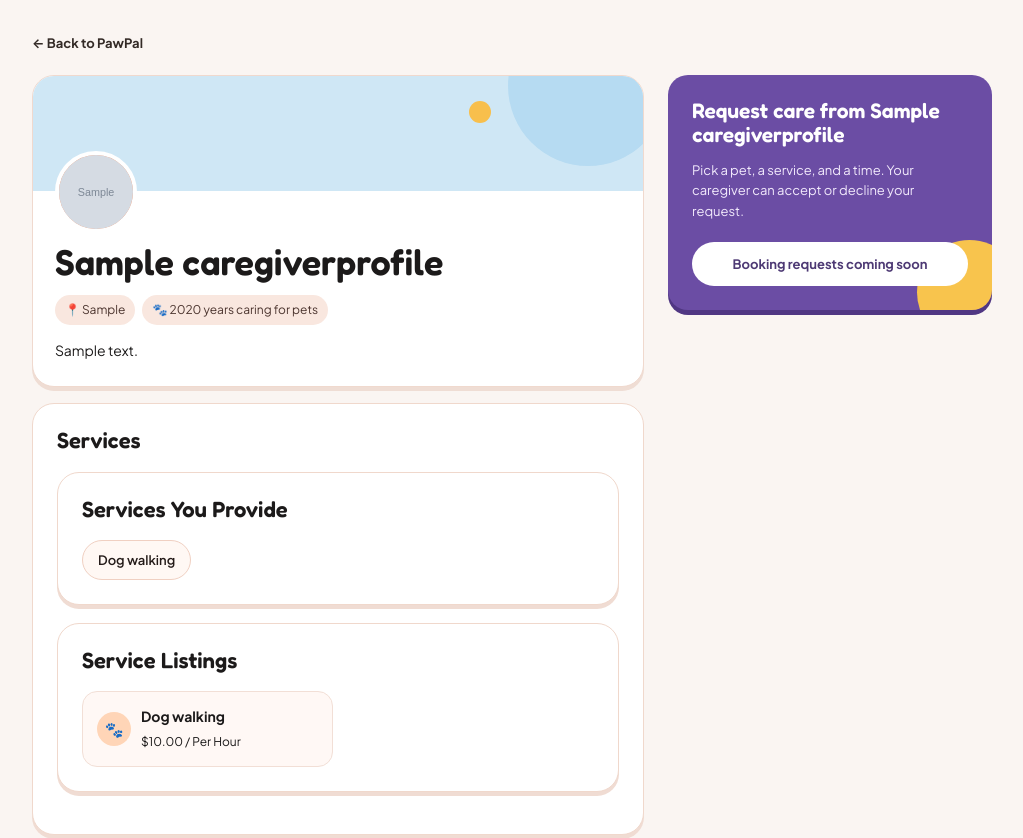
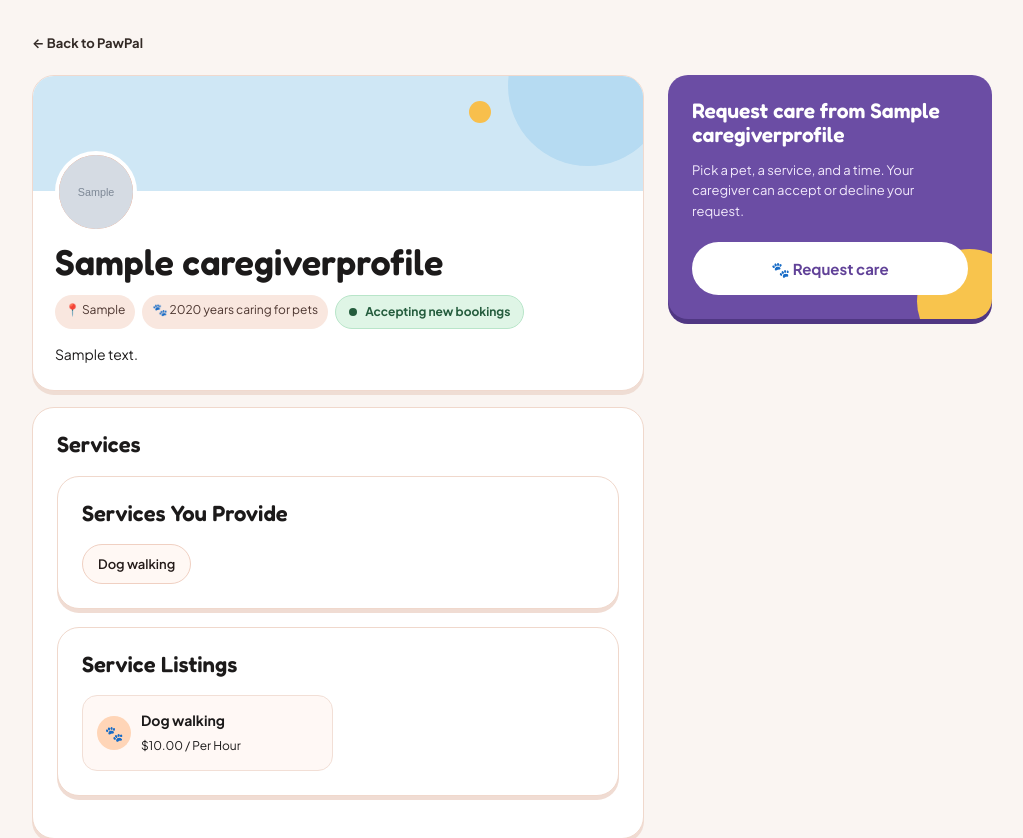
Before and after one commit to MeghanaZagabathuni/team1-mon-fall26, a Django app: page /caregivers/1/ in a window 1280 px wide. Shown: the part 88-926 px from the top of the page, without its empty margins (128-1151 px from the left). Run offline with Django 5.2, Linux system fonts and the light colour scheme; data comes from the database, SQL or seed files in the repository; tables that the repository leaves empty hold one stand-in row (values such as "Sample post"); grey boxes marked "Sample" are stand-in pictures.

Commit message:
Expand pet care options and improve caregiver profiles

```diff
--- a/static/css/style.css
+++ b/static/css/style.css
@@ -1985,3 +1985,34 @@ img.pet-initial-large {
   border-color: var(--line-strong);
   background-color: var(--input-bg);
 }
+
+.caregiver-availability {
+    display: inline-flex;
+    align-items: center;
+    gap: 8px;
+    padding: 7px 13px;
+    border-radius: 999px;
+    font-size: 12px;
+    font-weight: 700;
+    border: 1px solid transparent;
+}
+
+.caregiver-availability.available {
+    background: #dff5e6;
+    color: #245c3d;
+    border-color: #b8e5c9;
+}
+
+.caregiver-availability.unavailable {
+    background: #f8e5df;
+    color: #805042;
+    border-color: #edcfc4;
+}
+
+.availability-dot {
+    width: 8px;
+    height: 8px;
+    flex-shrink: 0;
+    border-radius: 50%;
+    background: currentColor;
+}
--- a/templates/caregivers/profile_detail.html
+++ b/templates/caregivers/profile_detail.html
@@ -21,6 +21,10 @@
   .caregiver-header-info h1 { margin: 0 0 12px; font-size: clamp(26px, 3.4vw, 36px); line-height: 1.15; }
   .caregiver-badges, .caregiver-tags { display: flex; flex-wrap: wrap; gap: 7px; }
   .caregiver-badge { background: #f9e7df; color: #4b342e; border-radius: 99px; padding: 6px 10px; font-size: 12px; }
+  .caregiver-availability { display: inline-flex; align-items: center; gap: 8px; padding: 7px 13px; border-radius: 999px; font-size: 12px; font-weight: 700; white-space: nowrap; }
+  .caregiver-availability.available { background: #dff5e6; color: #245c3d; border: 1px solid #b8e5c9; }
+  .caregiver-availability.unavailable { background: #f8e5df; color: #805042; border: 1px solid #edcfc4; }
+  .availability-dot { display: inline-block; width: 8px; height: 8px; flex-shrink: 0; border-radius: 50%; background: currentColor; }
   .caregiver-intro { margin: 14px 0 0; font-size: 14px; line-height: 1.65; }
   .caregiver-section-body { padding: 21px 22px; }
   .caregiver-section-body h2 { font-size: 20px; margin: 0 0 17px; }
@@ -38,6 +42,12 @@
   .caregiver-booking-placeholder { position: relative; z-index: 1; display: block; border-radius: 99px; padding: 12px 15px; background: white; color: #4d3974; text-align: center; font-weight: 700; font-size: 13px; }
   .caregiver-manage-link { display: inline-block; margin-top: 14px; color: #5c3c84; font-size: 13px; font-weight: 700; }
   @media (max-width: 760px) { .caregiver-public-grid { grid-template-columns: 1fr; } .caregiver-service-grid { grid-template-columns: 1fr; } .caregiver-public { padding-left: 12px; padding-right: 12px; } }
+  .caregiver-booking-button { display: flex; align-items: center; justify-content: center; gap: 12px; width: 100%; box-sizing: border-box; padding: 15px 22px; background: #ffffff; color: #614298; border: 2px solid transparent; border-radius: 999px; font-size: 15px; font-weight: 700; line-height: 1.3; text-decoration: none; cursor: pointer; transition: transform 0.2s ease, background 0.2s ease, box-shadow 0.2s ease; }
+  .caregiver-booking-button:hover { background: #fff3d7; color: #4d327e; text-decoration: none; transform: translateY(-2px); box-shadow: 0 5px 0 rgba(54, 31, 93, 0.2); }
+  .caregiver-booking-button:focus-visible { outline: 3px solid #ffc84d; outline-offset: 3px; }
+  .caregiver-booking-button:active { transform: translateY(0); }
+  .caregiver-booking-card::after { z-index: 0; pointer-events: none; }
+  .caregiver-booking-card > * { position: relative; z-index: 1; }
 </style>
 
 <div class="caregiver-public">
@@ -57,7 +67,20 @@
           <h1>{{ caregiver.name }}</h1>
           <div class="caregiver-badges">
               <span class="caregiver-badge">📍 {{ caregiver.service_area }}</span>
+
               <span class="caregiver-badge">🐾 {{ caregiver.years_of_experience }} year{{ caregiver.years_of_experience|pluralize }} caring for pets</span>
+
+              {% if caregiver.accepting_new_bookings %}
+                  <span class="caregiver-availability available">
+                      <span class="availability-dot"></span>
+                      Accepting new bookings
+                  </span>
+              {% else %}
+                  <span class="caregiver-availability unavailable">
+                      <span class="availability-dot"></span>
+                      Taking a little paws 🐾
+                  </span>
+              {% endif %}
           </div>
           {% if caregiver.bio %}<p class="caregiver-intro">{{ caregiver.bio }}</p>{% endif %}
           {% if caregiver.user_id and caregiver.user_id == request.user.id %}
@@ -140,10 +163,30 @@
     <aside>
         <div class="caregiver-booking-card">
           <h2>Request care from {{ caregiver.name }}</h2>
-        <p>Pick a pet, a service, and a time. Your caregiver can accept or decline your request.</p>
-        <span class="caregiver-booking-placeholder">Booking requests coming soon</span>
+
+          {% if caregiver.accepting_new_bookings %}
+            <p>
+              Pick a pet, a service, and a time.
+              Your caregiver can accept or decline your request.
+            </p>
+
+            <a
+              href="{% url 'bookings:booking_create' %}?caregiver={{ caregiver.pk }}"
+              class="caregiver-booking-button"
+            >
+              🐾 Request care
+            </a>
+          {% else %}
+            <p>
+              {{ caregiver.name }} is taking a little paws right now
+              and isn't accepting new booking requests.
+            </p>
+
+            <span class="caregiver-booking-placeholder">
+              💤 Currently unavailable
+            </span>
+          {% endif %}
         </div>
-      {% comment %}<a class="caregiver-manage-link" href="{% url 'services' caregiver.pk %}">View all service listings →</a>{% endcomment %}
       </aside>
   </div>
 </div>
```
Also changed, not shown: pets/migrations/0006_expand_pet_types.py (added). Lines whose indentation alone changed are shown as unchanged.
